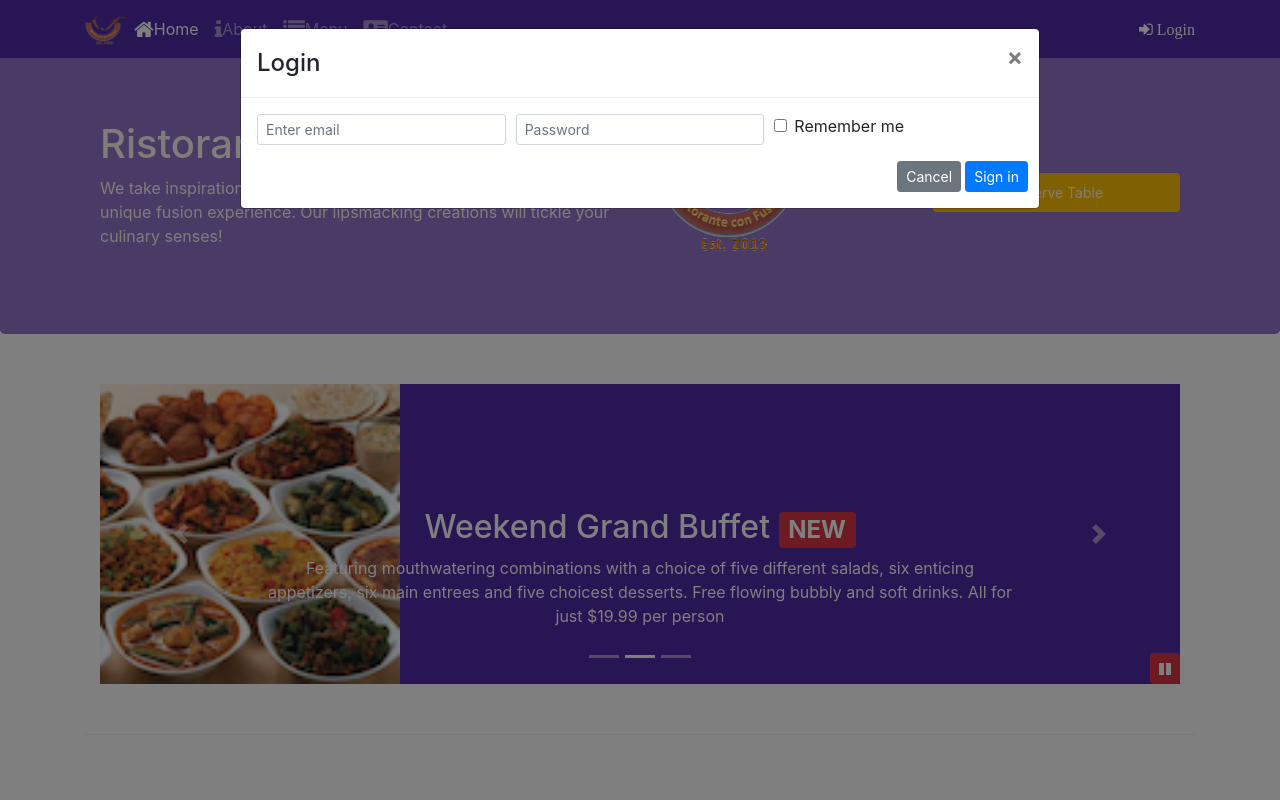
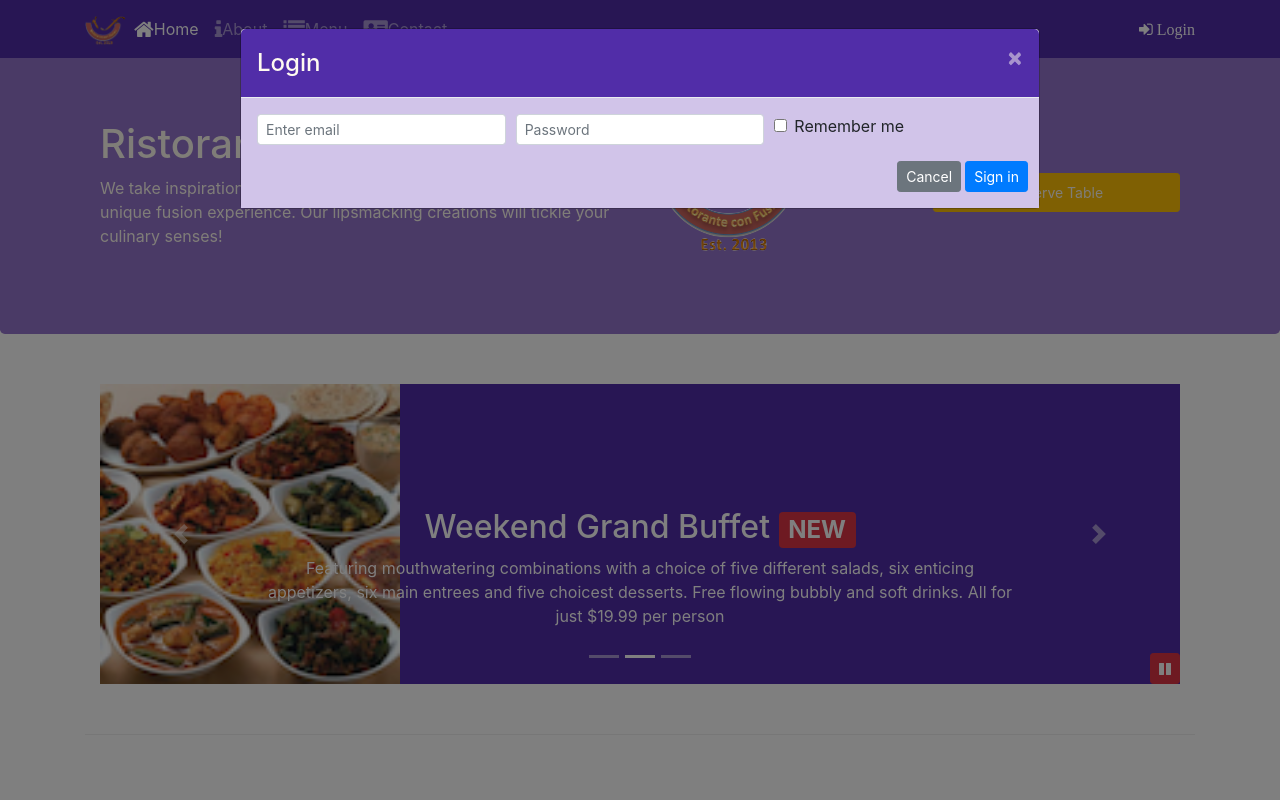
Before and after one commit to isa-fernandes/Confusion, a website: page conFusion/index.html in a window 1280 px wide. Both pictures are taken after a click on the link "Login". Shown: the top 800 px of the page. Drawn offline with nearby package versions, Linux system fonts and the light colour scheme.

Commit message:
Assignment 4: Additional Resources

```diff
--- a/conFusion/css/styles.scss
+++ b/conFusion/css/styles.scss
@@ -74,3 +74,16 @@ body{
     bottom: 0px;
     z-index: 1;
 }
+
+.modal-header {
+    background: $background-dark;
+    color: floralwhite;
+
+    button {
+        color: floralwhite;
+    }
+}
+
+.modal-body {
+    background: $background-pale;
+}
--- a/conFusion/index.html
+++ b/conFusion/index.html
@@ -28,7 +28,7 @@
                     <li class="nav-item"><a class="nav-link" href="./contactus.html"><span class="fa fa-address-card fa-lg"></span>Contact</a></li>
                 </ul>
                 <span class="navbar-text">
-                    <a data-toggle="modal" data-target="#loginModal">
+                    <a id="btnLogin">
                         <span class="fa fa-sign-in"> Login</span>
                     </a>
                 </span>
@@ -161,7 +161,7 @@
                     <img src="img/logo.png" class="img-fluid">
                 </div>
                 <div class="col-12 col-sm-3 align-self-center">
-                    <a role="button" class="btn btn-sm btn-block btn-warning nav-link" data-toggle="modal" data-target="#reserveTable">Reserve Table</a>
+                    <a id="btnReserveTable" role="button" class="btn btn-sm btn-block btn-warning nav-link">Reserve Table</a>
                 </div>
             </div>
         </div>
@@ -336,6 +336,12 @@
                     $("#carouselButton").children("span").addClass('fa-pause');
                 }
             });
+            $('#btnReserveTable').click(function(){
+                $('#reserveTable').modal('show');
+            });
+            $('#btnLogin').click(function(){
+                $('#loginModal').modal('show');
+            });
         });
     </script>
 </body>
```
Also changed, not shown: conFusion/css/styles.css.
